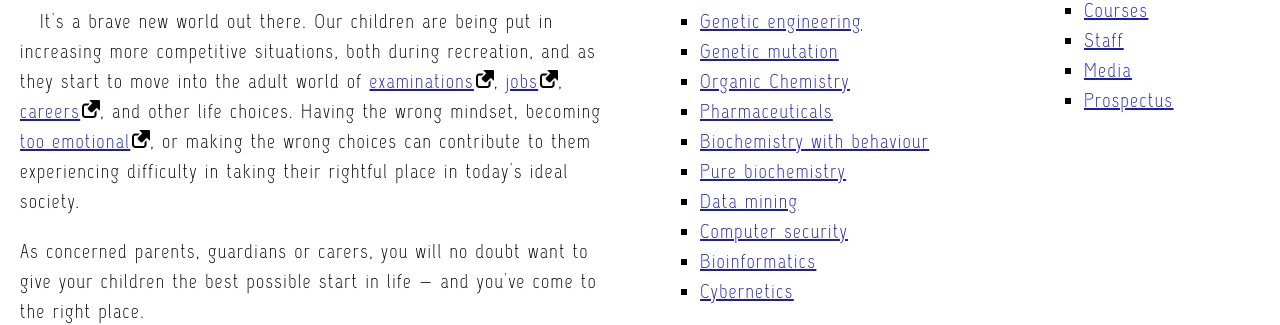
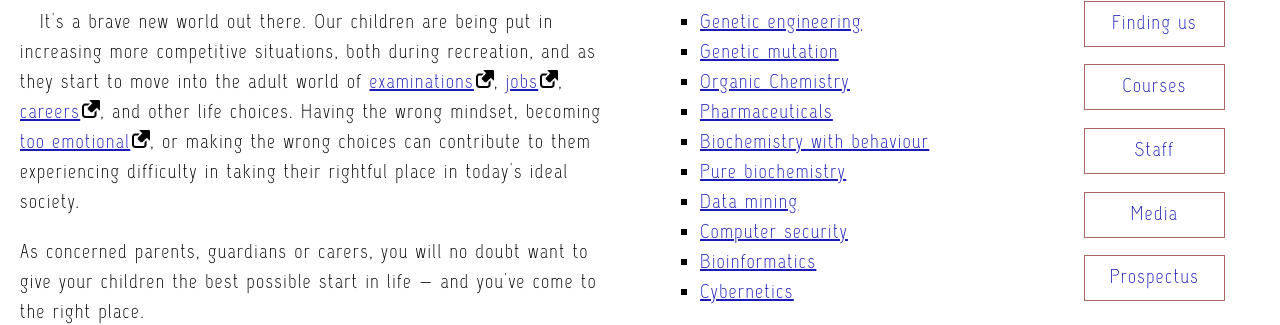
Before and after one commit to Gitthuma/typesetting-a-community-school-homepage, a plain HTML site: page index.html in a window 1280 px wide. Shown: the part 234-559 px from the top of the page. Drawn offline with Linux system fonts and the light colour scheme.

Commit message:
Added navigation menu styling

```diff
--- a/css/style.css
+++ b/css/style.css
@@ -131,6 +131,7 @@ a:active {
 }
 
 /*Added external link icon to external links*/
+
 a[href*="http"] {
   background: url("icon/external-link-52.png") no-repeat 100% 0;
   background-size: 18px 18px;
@@ -138,6 +139,7 @@ a[href*="http"] {
 }
 
 /*Added list-style-type of square to the ul and lower-alpha to ol*/
+
 ul {
   list-style-type: square;
 }
@@ -145,3 +147,22 @@ ul {
 ol {
   list-style-type: lower-alpha;
 }
+
+/*navigation menu styling*/
+
+nav li {
+  list-style-type: none;
+}
+
+nav a {
+  outline: none;
+  text-decoration: none;
+  border: 1px solid #a66;
+  padding: 2px;
+  display: block;
+  width: 80%;
+  padding: 20%, 15%;
+  text-align: center;
+  margin-bottom: 10%;
+  line-height: 2;
+}
```
